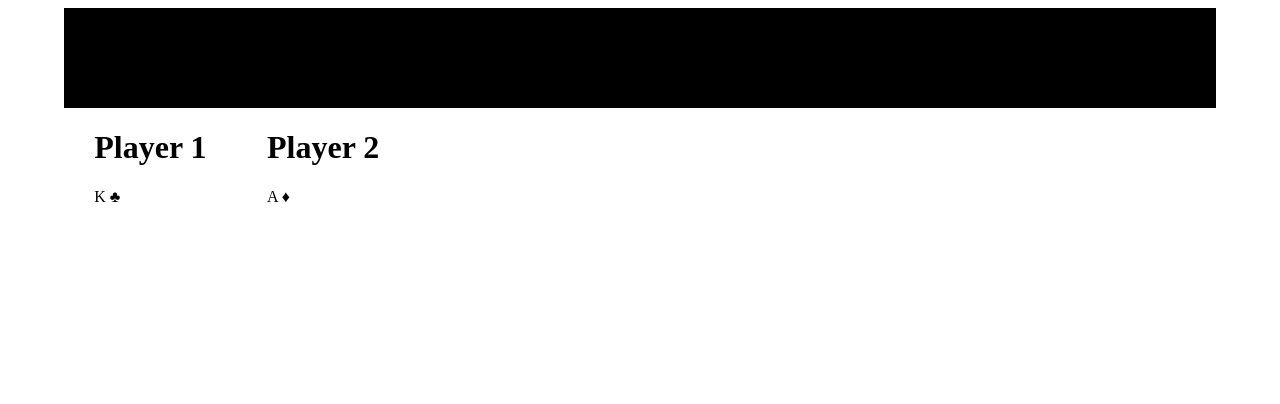
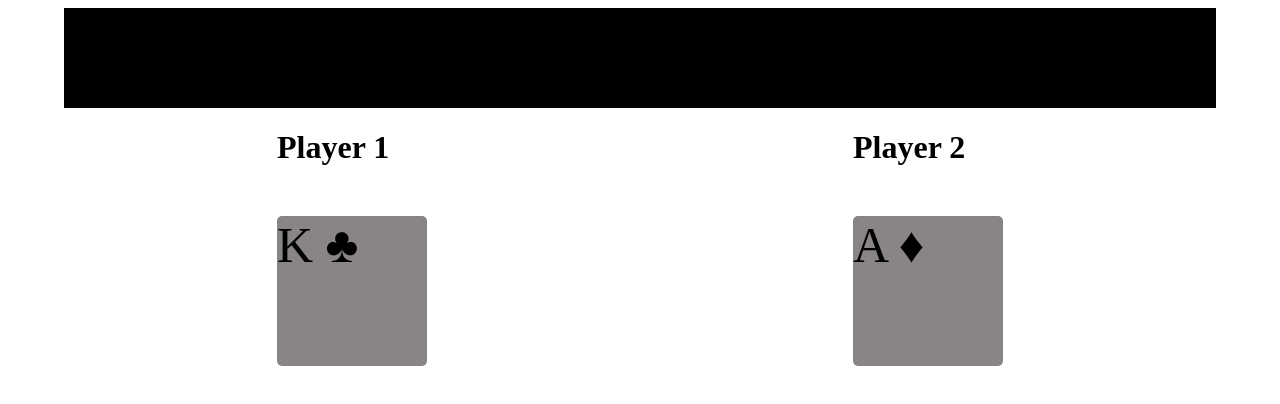
Before and after one commit to sirkeygun/card-rials, a plain HTML site: page index.html in a window 1280 px wide. Drawn offline with Linux system fonts and the light colour scheme.

Commit message:
added card

```diff
--- a/style.css
+++ b/style.css
@@ -11,9 +11,17 @@
 }
 
 .players {
-    width: 30%;
+    width: 100%;
     height: 50px;
     display: flex;
     flex-direction: row;
     justify-content: space-around;
 }
+
+#pl1, #pl2 {
+    width: 150px;
+    height: 150px;
+    background-color: rgb(138, 133, 133);
+    font-size: 50px;
+    border-radius: 5px;
+}
```
